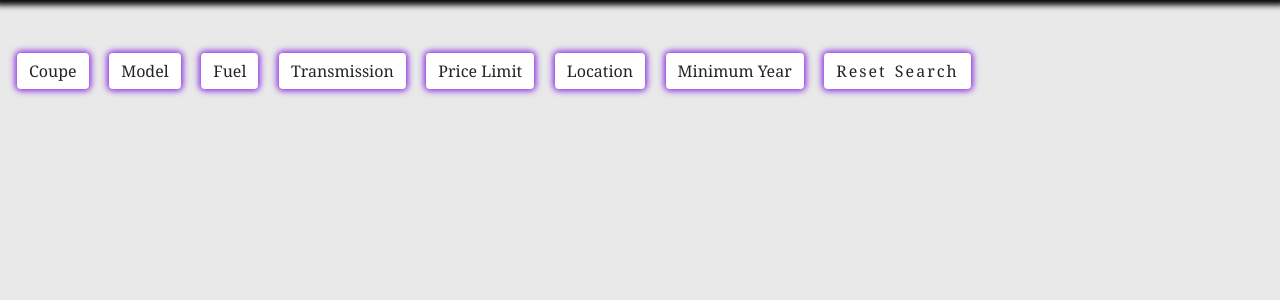
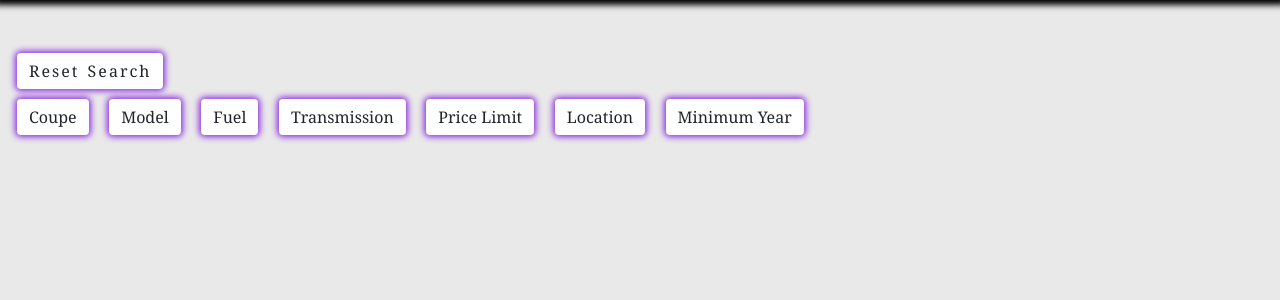
Before and after one commit to proofey/cars_magazin, a Django app: page / in a window 1280 px wide. Shown: the part 58-358 px from the top of the page. Run offline with Django 4.2, Linux system fonts and the light colour scheme; data that the repository does not hold is empty; some libraries are stand-ins or nearby versions.

Commit message:
add Reset Search button

```diff
--- a/search/templates/search/search_bar.html
+++ b/search/templates/search/search_bar.html
@@ -1,3 +1,4 @@
+<a id="reset-search-btn" class="btn mybtn" href="{% url 'reset-search' %}">Reset Search</a>
 <div id="search-menu" class="mb-3">
     <button id="coupe-modal-btn" type="button" class="btn mybtn" data-bs-toggle="modal" data-bs-target="#coupeModal">Coupe</button>
     <button id="model-modal-btn" type="button" class="btn mybtn" data-bs-toggle="modal" data-bs-target="#modelModal">Model</button>
@@ -6,5 +7,4 @@
     <button id="price-limit-modal-btn" type="button" class="btn mybtn" data-bs-toggle="modal" data-bs-target="#priceLimitModal">Price Limit</button>
     <button id="location-modal-btn" type="button" class="btn mybtn" data-bs-toggle="modal" data-bs-target="#locationModal">Location</button>
     <button id="year-modal-btn" type="button" class="btn mybtn" data-bs-toggle="modal" data-bs-target="#yearModal">Minimum Year</button>
-    <a id="reset-search-btn" class="btn mybtn" href="">Reset Search</a>
 </div>
--- a/search/urls.py
+++ b/search/urls.py
@@ -3,6 +3,7 @@ from . import views
 
 
 urlpatterns = [
+    path('reset-search', views.reset_search, name='reset-search'),
     path('coupe-search/<type>', views.coupe_search, name='coupe-search'),
     path('model-search', views.model_search, name='model-search'),
     path('fuel-search/<type>', views.fuel_search, name='fuel-search'),
--- a/static/base.js
+++ b/static/base.js
@@ -177,6 +177,41 @@ function ifNoResults(posts){
 
 const mainPagePostWall = document.getElementById('main-page-post-wall');
 const resetSearchBtn = document.getElementById('reset-search-btn');
+
+// Reset Searchbar
+
+const searchMenu = document.getElementById('search-menu');
+resetSearchBtn.addEventListener('click', function(e){
+    e.preventDefault();
+    const url = resetSearchBtn.getAttribute('href');
+    const xhr = new XMLHttpRequest();
+    xhr.open('GET', url, true);
+    xhr.onload = function(){
+        if(this.status === 200){
+            const posts = JSON.parse(this.response);
+            searchMenu.innerHTML = ''
+            searchMenu.innerHTML =
+            `
+            <button id="coupe-modal-btn" type="button" class="btn mybtn" data-bs-toggle="modal" data-bs-target="#coupeModal">Coupe</button>
+            <button id="model-modal-btn" type="button" class="btn mybtn" data-bs-toggle="modal" data-bs-target="#modelModal">Model</button>
+            <button id="fuel-modal-btn" type="button" class="btn mybtn" data-bs-toggle="modal" data-bs-target="#fuelModal">Fuel</button>
+            <button id="transmission-modal-btn" type="button" class="btn mybtn" data-bs-toggle="modal" data-bs-target="#transmissionModal">Transmission</button>
+            <button id="price-limit-modal-btn" type="button" class="btn mybtn" data-bs-toggle="modal" data-bs-target="#priceLimitModal">Price Limit</button>
+            <button id="location-modal-btn" type="button" class="btn mybtn" data-bs-toggle="modal" data-bs-target="#locationModal">Location</button>
+            <button id="year-modal-btn" type="button" class="btn mybtn" data-bs-toggle="modal" data-bs-target="#yearModal">Minimum Year</button>
+            `
+            resetSearchBtn.classList.remove('btn-selected');
+            mainPagePostWall.innerHTML = ''
+            ifNoResults(posts);
+            for(let i = 0; i < posts.length; i++){
+                concatenateMainPagePosts(mainPagePostWall, posts, i)
+            };
+            followUnfollow();
+        };
+    };
+    xhr.send();
+});
+
 
 // Search by Coupe
 
```
Also changed, not shown: search/views.py (+8 -0 lines).
